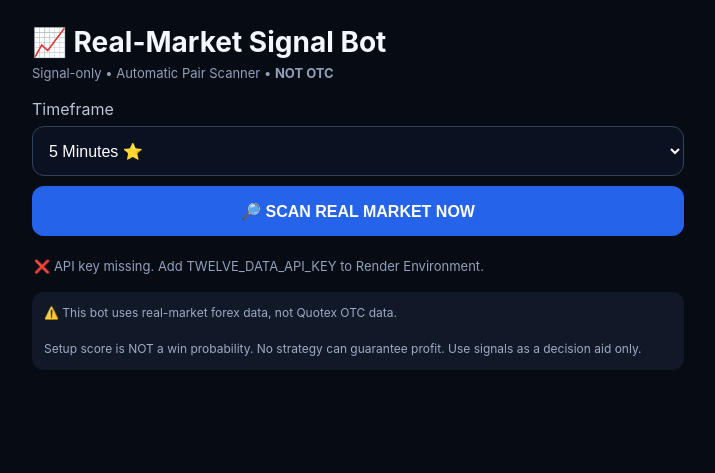
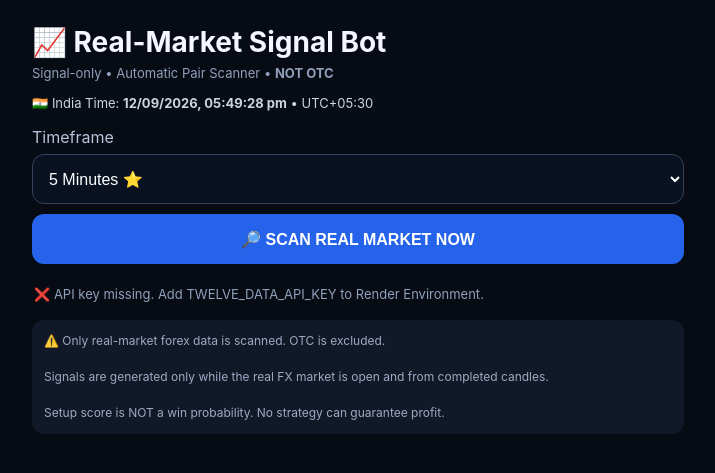
Before and after one commit to asraanam904-bot/Quotex-signal-bot, a Flask app: page / in a window 1280 px wide. Shown: the top 473 px of the page, without its empty margins (282-997 px from the left). Run offline with Flask 3, Linux system fonts and the light colour scheme.

Commit message:
Update index.html

```diff
--- a/templates/index.html
+++ b/templates/index.html
@@ -11,30 +11,36 @@ body{
   margin:0;
   background:#070b14;
   color:#f4f7ff;
-  font-family:-apple-system,BlinkMacSystemFont,Segoe UI,sans-serif;
+  font-family:-apple-system,BlinkMacSystemFont,Segoe UI,sans-serif
 }
 
 .container{
   max-width:680px;
   margin:auto;
-  padding:20px 14px 40px;
+  padding:20px 14px 40px
 }
 
 h1{
   font-size:28px;
-  margin:5px 0 6px;
+  margin:5px 0 6px
 }
 
 .sub{
   color:#91a0bb;
   font-size:13px;
-  margin-bottom:18px;
+  margin-bottom:14px
+}
+
+.time{
+  color:#cbd5e1;
+  font-size:13px;
+  margin-bottom:16px
 }
 
 label{
   display:block;
   margin-bottom:7px;
-  color:#b8c4d9;
+  color:#b8c4d9
 }
 
 select,button{
@@ -46,23 +52,19 @@ select,button{
   color:white;
   padding:0 12px;
   font-size:16px;
-  margin-bottom:10px;
+  margin-bottom:10px
 }
 
 button{
   background:#2563eb;
   border:0;
-  font-weight:800;
-}
-
-button:active{
-  opacity:.8;
+  font-weight:800
 }
 
 #status{
   color:#91a0bb;
   font-size:13px;
-  margin:12px 2px;
+  margin:12px 2px
 }
 
 .card{
@@ -70,46 +72,38 @@ button:active{
   border:1px solid #26344d;
   border-radius:18px;
   padding:16px;
-  margin-top:12px;
+  margin-top:12px
 }
 
-.buy{
-  border-color:#238636;
-}
-
-.sell{
-  border-color:#da3633;
-}
+.buy{border-color:#238636}
+.sell{border-color:#da3633}
+.closed{border-color:#8b5cf6}
 
 .signal{
   font-size:25px;
   font-weight:900;
-  margin-bottom:8px;
+  margin-bottom:8px
 }
 
-.buy .signal{
-  color:#7ee787;
-}
-
-.sell .signal{
-  color:#ff7b72;
-}
+.buy .signal{color:#7ee787}
+.sell .signal{color:#ff7b72}
+.closed .signal{color:#c4b5fd}
 
 .score{
   font-size:18px;
   font-weight:800;
-  margin:7px 0;
+  margin:7px 0
 }
 
 .info{
   color:#b7c3d8;
   font-size:14px;
-  line-height:1.6;
+  line-height:1.65
 }
 
 ul{
   padding-left:20px;
-  color:#dbe3f5;
+  color:#dbe3f5
 }
 
 .warn{
@@ -119,7 +113,7 @@ ul{
   background:#111827;
   color:#9eabc4;
   font-size:12px;
-  line-height:1.5;
+  line-height:1.5
 }
 </style>
 </head>
@@ -131,7 +125,11 @@ ul{
 <h1>📈 Real-Market Signal Bot</h1>
 
 <div class="sub">
-  Signal-only • Automatic Pair Scanner • <b>NOT OTC</b>
+Signal-only • Automatic Pair Scanner • <b>NOT OTC</b>
+</div>
+
+<div class="time">
+🇮🇳 India Time: <b id="ist">Loading…</b> • UTC+05:30
 </div>
 
 <label for="interval">Timeframe</label>
@@ -144,24 +142,47 @@ ul{
 </select>
 
 <button onclick="scan()">
-  🔎 SCAN REAL MARKET NOW
+🔎 SCAN REAL MARKET NOW
 </button>
 
 <div id="status">
-  Ready to scan...
+Ready to scan...
 </div>
 
 <div id="signals"></div>
 
 <div class="warn">
-⚠️ This bot uses real-market forex data, not Quotex OTC data.
+⚠️ Only real-market forex data is scanned. OTC is excluded.
 <br><br>
-Setup score is NOT a win probability. No strategy can guarantee profit. Use signals as a decision aid only.
+Signals are generated only while the real FX market is open and from completed candles.
+<br><br>
+Setup score is NOT a win probability. No strategy can guarantee profit.
 </div>
 
 </div>
 
 <script>
+
+function updateClock(){
+
+  document.getElementById("ist").textContent =
+    new Intl.DateTimeFormat("en-IN",{
+      timeZone:"Asia/Kolkata",
+      day:"2-digit",
+      month:"2-digit",
+      year:"numeric",
+      hour:"2-digit",
+      minute:"2-digit",
+      second:"2-digit",
+      hour12:true
+    }).format(new Date());
+
+}
+
+updateClock();
+
+setInterval(updateClock,1000);
+
 
 async function scan(){
 
@@ -174,82 +195,137 @@ async function scan(){
   const box =
     document.getElementById("signals");
 
+
   status.textContent =
     "🔎 Scanning real-market pairs...";
 
-  box.innerHTML = "";
+  box.innerHTML="";
+
 
   try{
 
-    const response =
+    const r =
       await fetch(
-        "/api/scan?interval=" +
-        encodeURIComponent(interval)
+        "/api/scan?interval="
+        + encodeURIComponent(interval)
       );
 
-    const data =
-      await response.json();
+    const d =
+      await r.json();
 
-    if(data.error){
+
+    if(d.error){
 
       status.textContent =
-        "❌ " + data.error;
+        "❌ "+d.error;
 
       return;
     }
 
-    status.textContent =
-      "✅ Scanned " +
-      data.scanned_pairs.length +
-      " real pairs • " +
-      new Date().toLocaleTimeString();
 
-    if(!data.signals ||
-       data.signals.length === 0){
+    if(d.market_open===false){
 
-      box.innerHTML = `
-        <div class="card">
-          ⚪ <b>No qualifying setup right now.</b>
-          <br><br>
-          Wait for a clean setup.
+      status.textContent =
+        "🔴 REAL MARKET CLOSED • "
+        +(d.current_time_ist||"");
+
+
+      box.innerHTML=`
+
+        <div class="card closed">
+
+          <div class="signal">
+            🔴 REAL MARKET CLOSED
+          </div>
+
+          <div class="info">
+
+            No BUY/SELL signals are generated
+            while the real forex market is closed.
+
+            <br><br>
+
+            OTC is not scanned.
+
+          </div>
+
         </div>
+
       `;
 
       return;
     }
 
-    data.signals.forEach(x => {
 
-      const isBuy =
-        x.signal === "BUY";
+    status.textContent =
+      "🟢 REAL MARKET OPEN • Scanned "
+      +d.scanned_pairs.length
+      +" pairs • "
+      +(d.current_time_ist||"");
+
+
+    if(!d.signals || d.signals.length===0){
+
+      box.innerHTML=`
+
+        <div class="card">
+
+          ⚪ <b>No qualifying setup right now.</b>
+
+          <br><br>
+
+          Real market is open,
+          but no clean setup was found.
+
+        </div>
+
+      `;
+
+      return;
+    }
+
+
+    d.signals.forEach(x=>{
 
       const cls =
-        isBuy ? "buy" : "sell";
+        x.signal==="BUY"
+        ? "buy"
+        : "sell";
+
 
       const reasons =
-        (x.reasons || [])
-        .map(reason =>
-          "<li>" + reason + "</li>"
-        )
+        (x.reasons||[])
+        .map(z=>"<li>"+z+"</li>")
         .join("");
 
-      box.innerHTML += `
+
+      box.innerHTML+=`
 
         <div class="card ${cls}">
 
           <div class="signal">
-            ${isBuy ? "🟢 BUY" : "🔴 SELL"}
+
+            ${x.signal==="BUY"
+              ?"🟢 BUY"
+              :"🔴 SELL"}
+
             — ${x.symbol}
+
           </div>
 
+
           <div class="score">
-            ⭐ Setup Score: ${x.score}/100
+
+            ⭐ Setup Score:
+            ${x.score}/100
+
           </div>
+
 
           <div class="info">
 
             ⏱️ Timeframe:
-            <b>${x.interval || interval}</b>
+            <b>${x.interval||interval}</b>
 
             <br>
 
@@ -261,7 +337,13 @@ async function scan(){
             💰 Price:
             <b>${x.price}</b>
 
+            <br>
+
+            🇮🇳 Signal time:
+            <b>${x.signal_time_ist||"—"} IST</b>
+
           </div>
+
 
           <ul>
             ${reasons}
@@ -273,19 +355,17 @@ async function scan(){
 
     });
 
-  }
 
-  catch(error){
+  }catch(e){
 
     status.textContent =
-      "❌ Scan error: " +
-      error.message;
+      "❌ Scan error: "+e.message;
 
   }
 
 }
 
-/* Automatic scan every 60 seconds */
+
 scan();
 
 setInterval(scan,60000);
```
